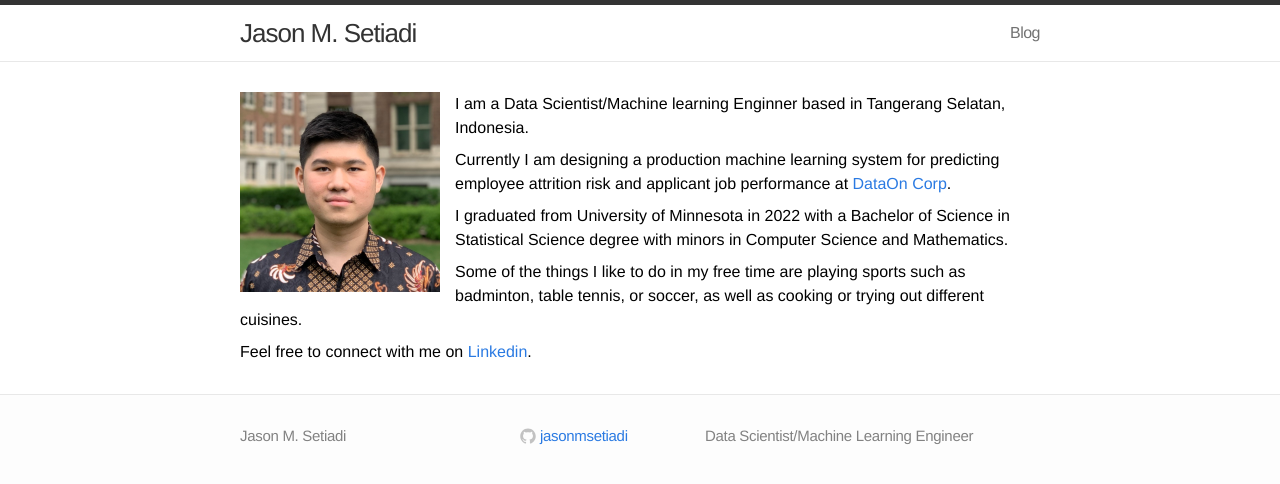
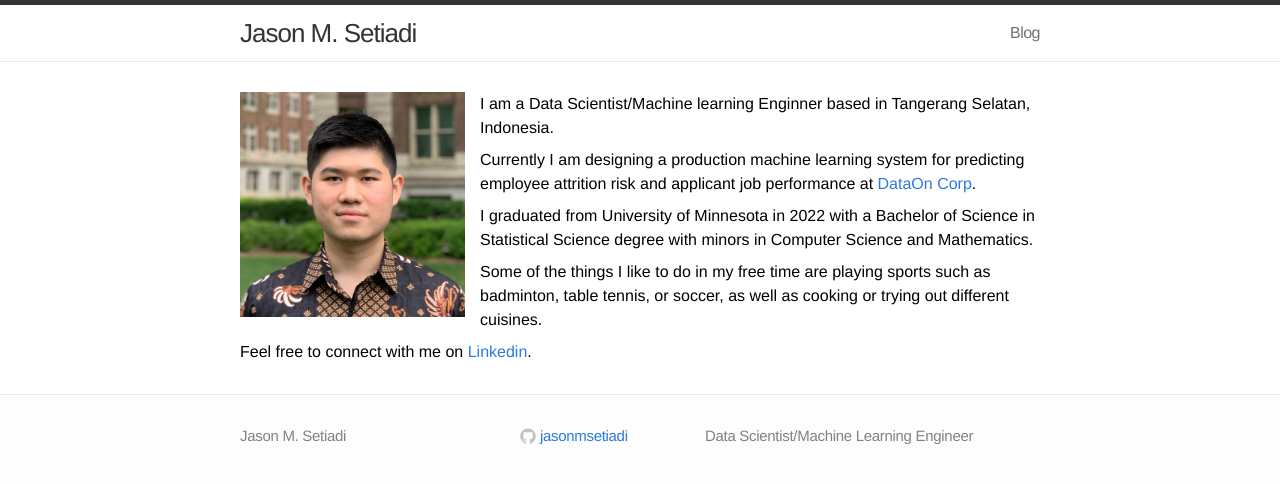
Before and after one commit to jasonmsetiadi/jasonmsetiadi.github.io, a Jekyll site: the page built from index.html, in a window 1280 px wide. Shown: the top 484 px of the page. Built offline with Jekyll 4.4.1, drawn with Linux system fonts in a browser that asks for light colours.

Commit message:
change image size

```diff
--- a/index.html
+++ b/index.html
@@ -12,7 +12,7 @@ img {
 </style>
 
 
-<p><img src="assets/potrait.jpg" style="width:200px;height:200px;margin-right:15px;">
+<p><img src="assets/potrait.jpg" style="width:225px;height:225px;margin-right:15px;">
 
 I am a Data Scientist/Machine learning Enginner based in Tangerang Selatan, Indonesia.
 <span class="br"></span>
```
